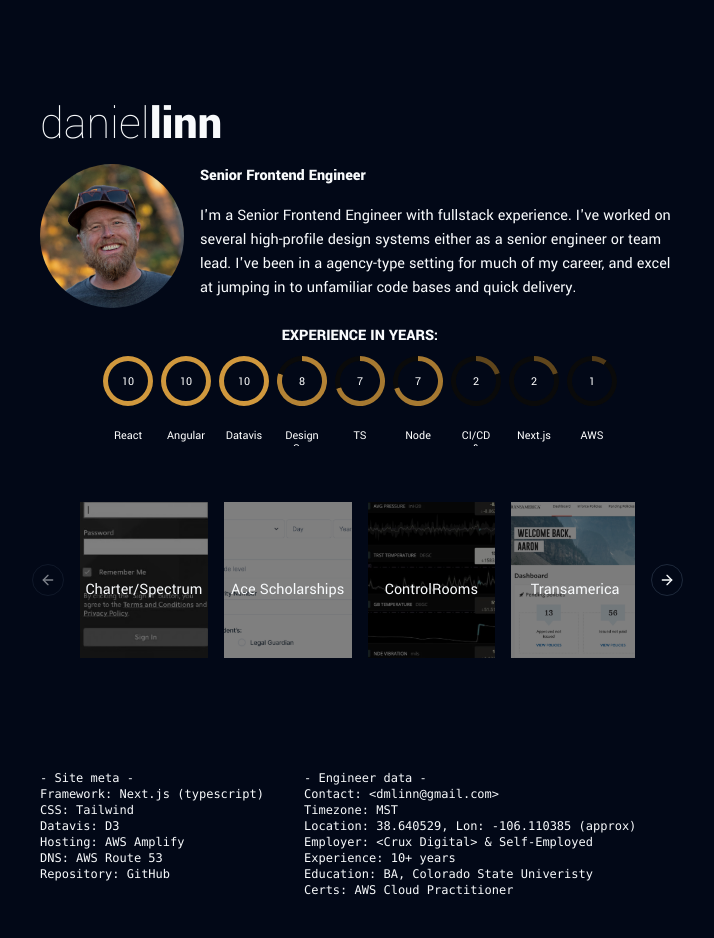
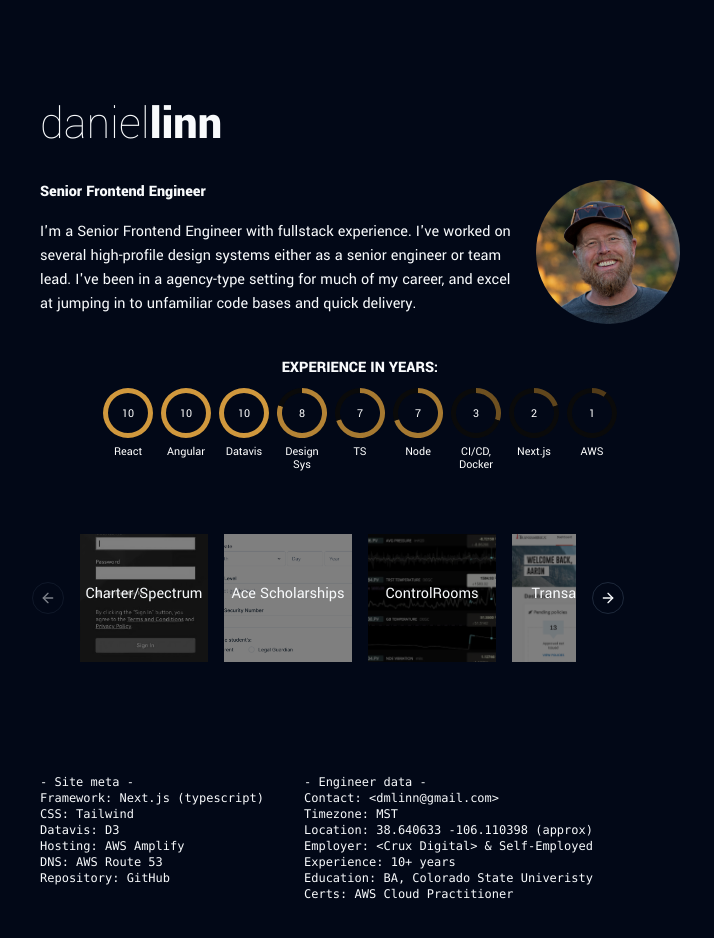
Before and after one commit to dmlinn/portfolio, a Next.js app: page / in a window 1280 px wide. Shown: the top 938 px of the page, without its empty margins (280-994 px from the left). Built offline with nearby package versions, Linux system fonts and the light colour scheme.

Commit message:
responsive

```diff
--- a/src/app/components/arc.tsx
+++ b/src/app/components/arc.tsx
@@ -98,7 +98,7 @@ const DonutChart: React.FC<DonutChartProps> = ({
     // Add label text with wrapping
     svg.append("text")
       .attr("text-anchor", "middle")
-      .attr('y', height / 2 + 20)
+      .attr('y', height / 2 + 4)
       .attr('font-size', '12px')
       .attr('fill', '#ffffff')
       .text(labelText)
--- a/src/app/components/carousel.tsx
+++ b/src/app/components/carousel.tsx
@@ -69,17 +69,17 @@ export default function DlCarousel() {
   };
 
   return (
-    <div>
+    <div className="flex">
       <Carousel
         opts={{
           align: "start",
-          slidesToScroll: 1,
+          slidesToScroll: 2,
         }}
-        className="ml-10 w-[555px]"
+        className="ml-10"
       >
-        <CarouselContent className="-mt-1 w-[575px]">
+        <CarouselContent className="max-w-sm md:max-w-lg lg:max-w-lg">
           {carouselItems.map((item, index) => (
-            <CarouselItem key={index} className="object-cover h-40 text-center">
+            <CarouselItem key={index} className="object-cover h-32 text-center basis-1/1 lg:basis-1/5">
               <ConditionalLink href={item.link}>
                 <Image
                   src={item.image}
@@ -87,9 +87,9 @@ export default function DlCarousel() {
                   width={320}
                   height={180}
                   priority
-                  className="object-cover w-40 h-40"
+                  className="object-cover w-32 h-32"
                 />
-                <div className="relative -top-40 h-44 pt-20 hover:opacity-0 animate" style={{backgroundColor: 'rgba(0,0,0,50%)'}}>
+                <div className="relative -top-40 w-32 h-44 pt-20 hover:opacity-0 animate" style={{backgroundColor: 'rgba(0,0,0,50%)'}}>
                   {item.title}
                 </div>
               </ConditionalLink>
--- a/src/app/components/gps.tsx
+++ b/src/app/components/gps.tsx
@@ -40,7 +40,7 @@ const RefineGPSLocationComponent: React.FC<Props> = ({ initialNorth, initialWest
       });
     };
 
-    intervalId = setInterval(updateLocation, 500); // Update every half second
+    intervalId = setInterval(updateLocation, 1000); // Update every half second
 
     return () => {
       clearInterval(intervalId);
@@ -48,7 +48,7 @@ const RefineGPSLocationComponent: React.FC<Props> = ({ initialNorth, initialWest
   }, [initialNorth, initialWest, refinementTime]);
 
   return (
-    <span> {currentLocation.latitude.toFixed(6)}, Lon: {currentLocation.longitude.toFixed(6)}</span>
+    <span> {currentLocation.latitude.toFixed(6)} {currentLocation.longitude.toFixed(6)}</span>
   );
 };
 
--- a/src/app/home/page.tsx
+++ b/src/app/home/page.tsx
@@ -3,7 +3,7 @@ import RefineGPSLocationComponent from "@/app/components/gps";
 
 export default function Home() {
   return (
-    <div>
+    <div className="w-full">
       <DlCarousel />
     </div>
   );
--- a/src/app/layout.tsx
+++ b/src/app/layout.tsx
@@ -15,9 +15,14 @@ export default function RootLayout({
         <div className="grid grid-rows-[20px_1fr_20px] items-center justify-items-center min-h-screen p-8 pb-20 sm:p-20">
           <main className="flex flex-row gap-8 row-start-2 items-center sm:items-start max-w-screen-sm">
             <div className="flex flex-col gap-14">
-              <div className="flex flex-col gap-4">
+              <div className="flex flex-col gap-8">
                 <Link href="/"><h1 className="text-5xl"><span className="font-thin">daniel</span>linn</h1></Link>
                 <div className="flex flex-row gap-4">
+
+                  <div>
+                    <h2 className="font-black">Senior Frontend Engineer</h2>
+                    <p>I'm a Senior Frontend Engineer with fullstack experience. I've worked on several high-profile design systems either as a senior engineer or team lead. I've been in a agency-type setting for much of my career, and excel at jumping in to unfamiliar code bases and quick delivery. </p>
+                  </div>
                   <div className="rounded-full overflow-hidden w-36 h-36 text-center flex-shrink-0">
                     <Image
                       src="/headshot.png"
@@ -28,23 +33,23 @@ export default function RootLayout({
                       className="max-w-none relative -left-14 -top-10"
                     />
                   </div>
-                  <div>
-                    <h2 className="font-black">Senior Frontend Engineer</h2>
-                    <p>I'm a Senior Frontend Engineer with fullstack experience. I've worked on several high-profile design systems either as a senior engineer or team lead. I've been in a agency-type setting for much of my career, and excel at jumping in to unfamiliar code bases and quick delivery. </p>
-                  </div>
                 </div>
                 <div className="flex flex-col gap-2 mx-auto text-center">
                     <div className="font-black">EXPERIENCE IN YEARS:</div>
-                    <div className="flex flex-row gap-2 center">
+                    <div className="flex flex-row gap-2 center flex-wrap justify-center">
+                      <div className="flex flex-row gap-2">
                         <DonutChart years={10} labelText="React"/>
                         <DonutChart years={10} labelText="Angular"/>
                         <DonutChart years={10} labelText="Datavis"/>
                         <DonutChart years={8} labelText="Design Sys"/>
                         <DonutChart years={7} labelText="TS"/>
+                      </div>
+                      <div className="flex flex-row gap-2">
                         <DonutChart years={7} labelText="Node"/>
-                      <DonutChart years={2} labelText="CI/CD & Docker"/>
+                        <DonutChart years={3} labelText="CI/CD, Docker"/>
                         <DonutChart years={2} labelText="Next.js"/>
                         <DonutChart years={1} labelText="AWS"/>
+                      </div>
                     </div>
                   </div>
               </div>
@@ -71,7 +76,7 @@ export default function RootLayout({
                     <ul>
                       <li>Contact: <a href="mailto:dmlinn@gmail.com">{"<dmlinn@gmail.com>"}</a></li>
                       <li>Timezone: MST</li>
-                      <li>Location: <RefineGPSLocationComponent initialNorth={38.640492} initialWest={-106.110242} refinementTime={10000}/> (approx)</li>
+                      <li>Location: <RefineGPSLocationComponent initialNorth={38.640492} initialWest={-106.110242} refinementTime={20000}/> (approx)</li>
                       <li>Employer: <a href="https://www.cruxdigital.com/case-studies/">{"<Crux Digital>"}</a> & Self-Employed</li>
                       <li>Experience: 10+ years</li>
                       <li>Education: BA, Colorado State Univeristy</li>
```
Lines whose indentation alone changed are shown as unchanged.
